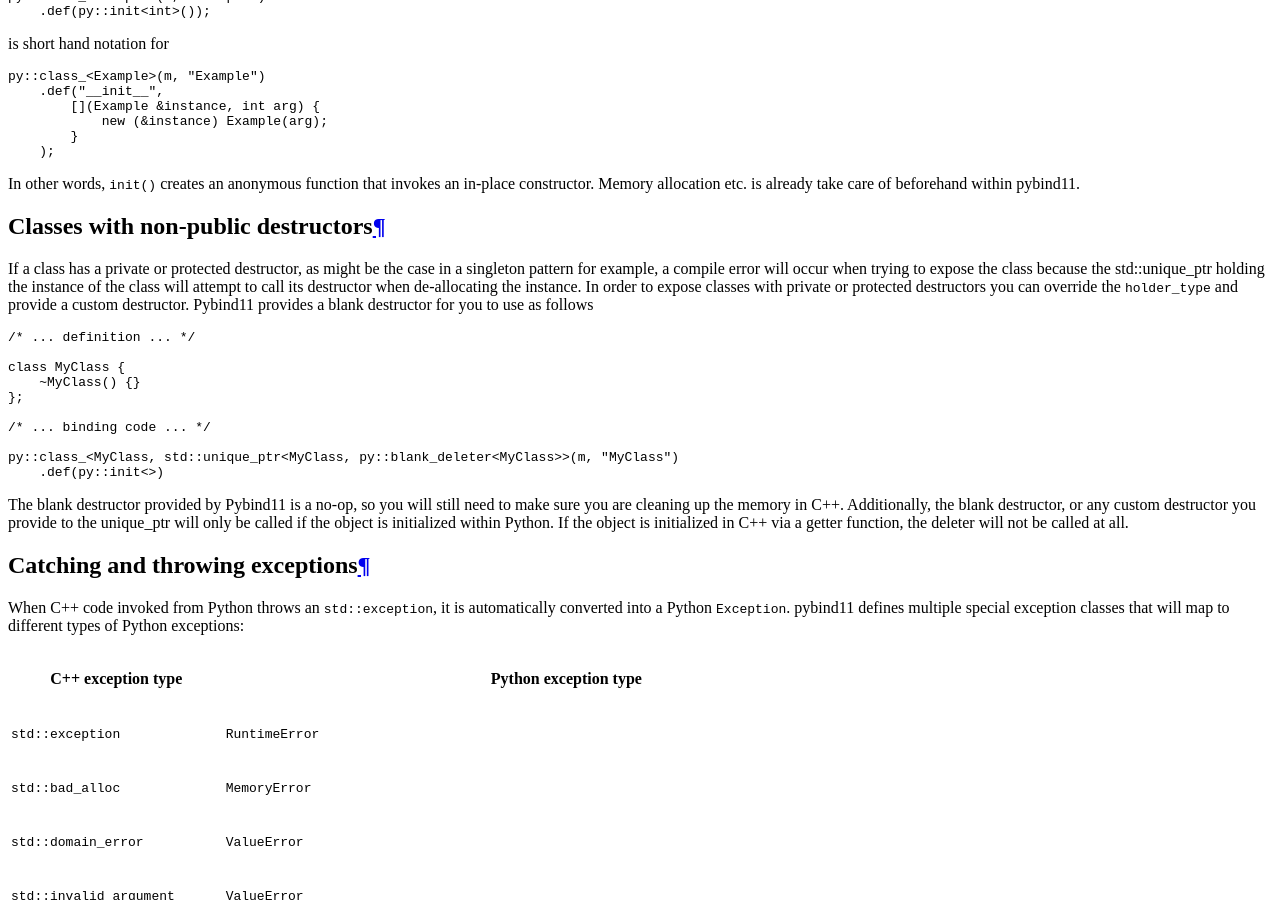
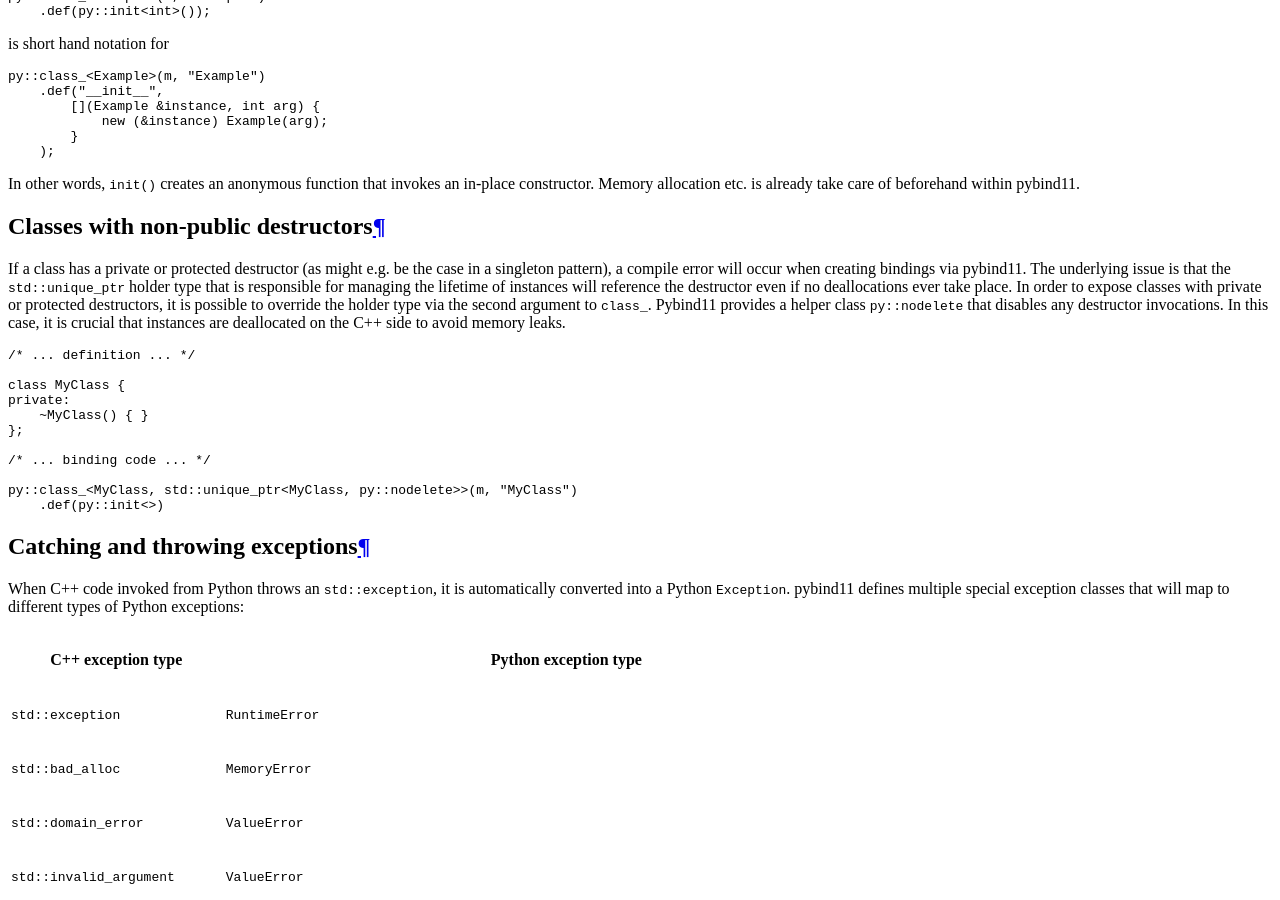
Before and after one commit to pybind/pybind11, a Sphinx documentation site: the page built from docs/advanced.rst, in a window 1280 px wide and 900 px high, scrolled down 11815 px. Built offline with Sphinx 7.4.7 and the Read the Docs theme 2.0.0, drawn with Linux system fonts in a browser that asks for light colours.

Commit message:
minor fixes to PR #368

```diff
--- a/docs/advanced.rst
+++ b/docs/advanced.rst
@@ -947,31 +947,29 @@ within pybind11.
 Classes with non-public destructors
 ===================================
 
-If a class has a private or protected destructor, as might be the case in a singleton
-pattern for example, a compile error will occur when trying to expose the class because
-the std::unique_ptr holding the instance of the class will attempt to call its destructor
-when de-allocating the instance. In order to expose classes with private or protected
-destructors you can override the ``holder_type`` and provide a custom destructor. Pybind11
-provides a blank destructor for you to use as follows
+If a class has a private or protected destructor (as might e.g. be the case in
+a singleton pattern), a compile error will occur when creating bindings via
+pybind11. The underlying issue is that the ``std::unique_ptr`` holder type that
+is responsible for managing the lifetime of instances will reference the
+destructor even if no deallocations ever take place. In order to expose classes
+with private or protected destructors, it is possible to override the holder
+type via the second argument to ``class_``. Pybind11 provides a helper class
+``py::nodelete`` that disables any destructor invocations. In this case, it is
+crucial that instances are deallocated on the C++ side to avoid memory leaks.
 
 .. code-block:: cpp
 
     /* ... definition ... */
 
     class MyClass {
-        ~MyClass() {}
+    private:
+        ~MyClass() { }
     };
 
     /* ... binding code ... */
 
-    py::class_<MyClass, std::unique_ptr<MyClass, py::blank_deleter<MyClass>>(m, "MyClass")
+    py::class_<MyClass, std::unique_ptr<MyClass, py::nodelete>>(m, "MyClass")
         .def(py::init<>)
-
-The blank destructor provided by Pybind11 is a no-op, so you will still need to make sure
-you are cleaning up the memory in C++. Additionally, the blank destructor, or any custom
-destructor you provide to the unique_ptr will only be called if the object is initialized
-within Python. If the object is initialized in C++ via a getter function, the deleter will
-not be called at all.
 
 .. _catching_and_throwing_exceptions:
 
```
Also changed, not shown: 1 other file.
